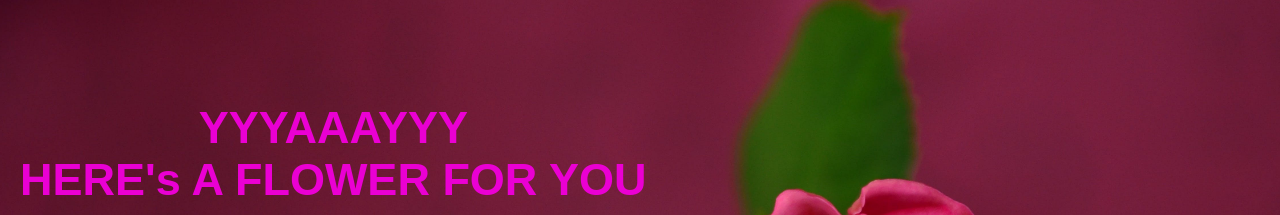
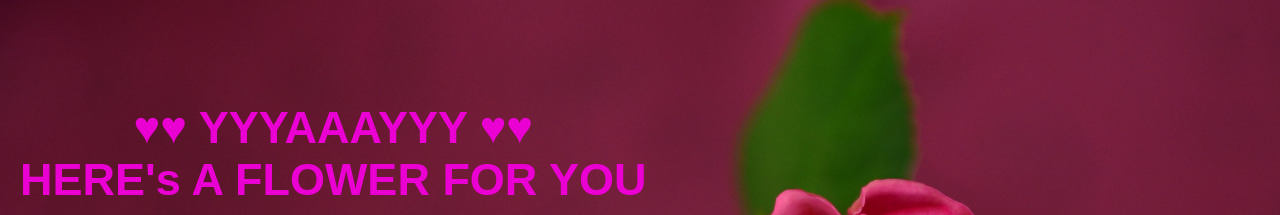
Before and after one commit to vGuxd/hottie, a plain HTML site: page html/page2.html in a window 1280 px wide. Shown: the top 215 px of the page. Drawn offline with Linux system fonts and the light colour scheme.

Commit message:
Add files via upload

```diff
--- a/html/page2.html
+++ b/html/page2.html
@@ -11,7 +11,7 @@
 
 <body class="bodypage2">
     <div class="yay">
-        <h2>YYYAAAYYY</h2>
+        <h2>♥♥ YYYAAAYYY ♥♥</h2>
         <h2>HERE's A FLOWER FOR YOU</h2>
     </div>
     <div class="yay">
```
